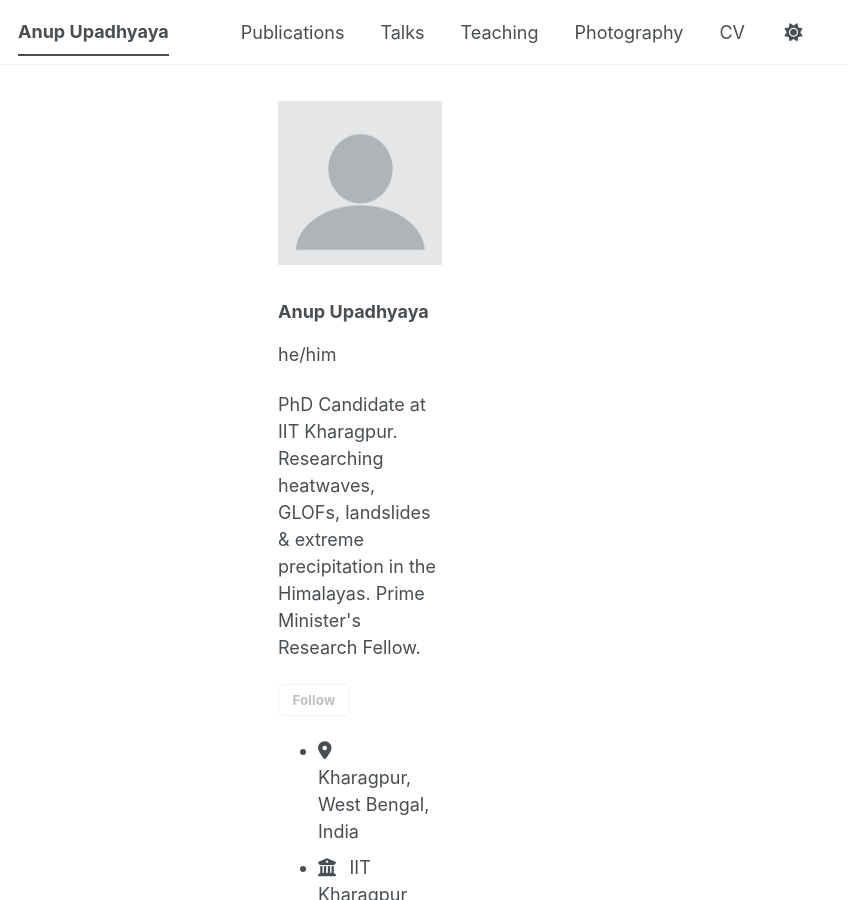
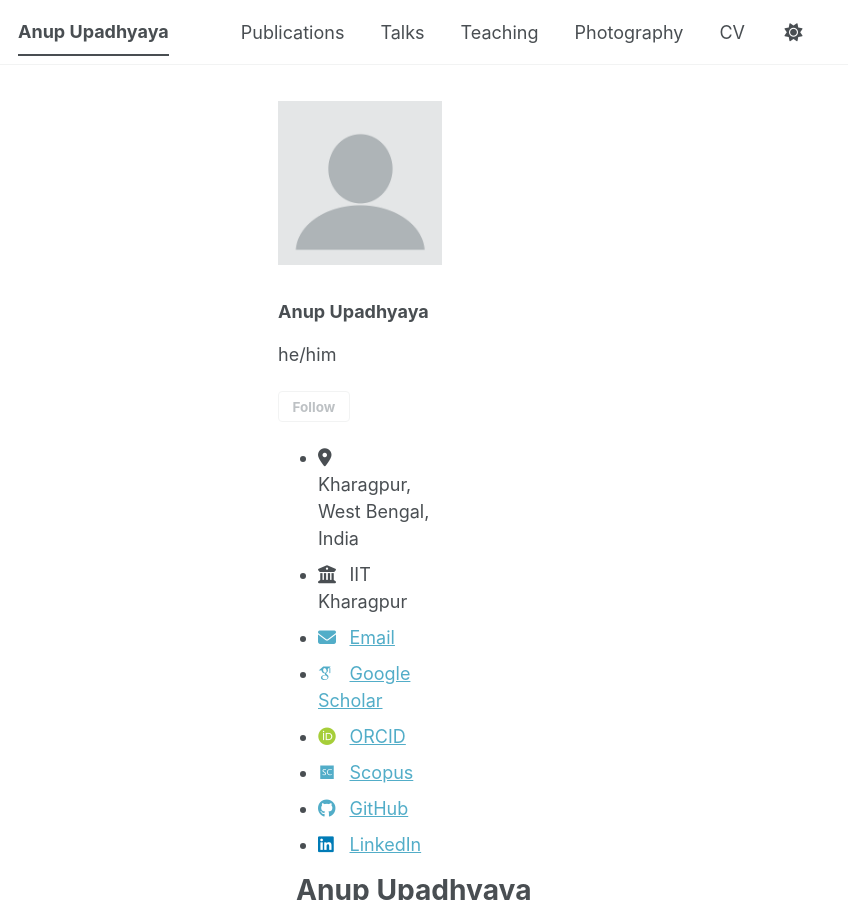
Before and after one commit to anupupadhyaya/anupupadhyaya.github.io, a Jekyll site: the page built from _pages/about.md, in a window 1280 px wide and 900 px high. Shown: the whole window, without its empty margins (0-848 px from the left). Built offline with Jekyll 4.4.1, drawn with Linux system fonts in a browser that asks for light colours; some web fonts are replaced; a script bundle is joined from its source files by our own code; library files that are not in the unit come from our copies.

Commit message:
Update _config.yml

```diff
--- a/_config.yml
+++ b/_config.yml
@@ -14,7 +14,7 @@ author:
   avatar           : "profile.png"
   name             : "Anup Upadhyaya"
   pronouns         : "he/him"
-  bio              : "PhD Candidate at IIT Kharagpur. Researching heatwaves, GLOFs, landslides & extreme precipitation in the Himalayas. Prime Minister's Research Fellow."
+  bio              : ""
   location         : "Kharagpur, West Bengal, India"
   employer         : "IIT Kharagpur"
   uri              :
```
